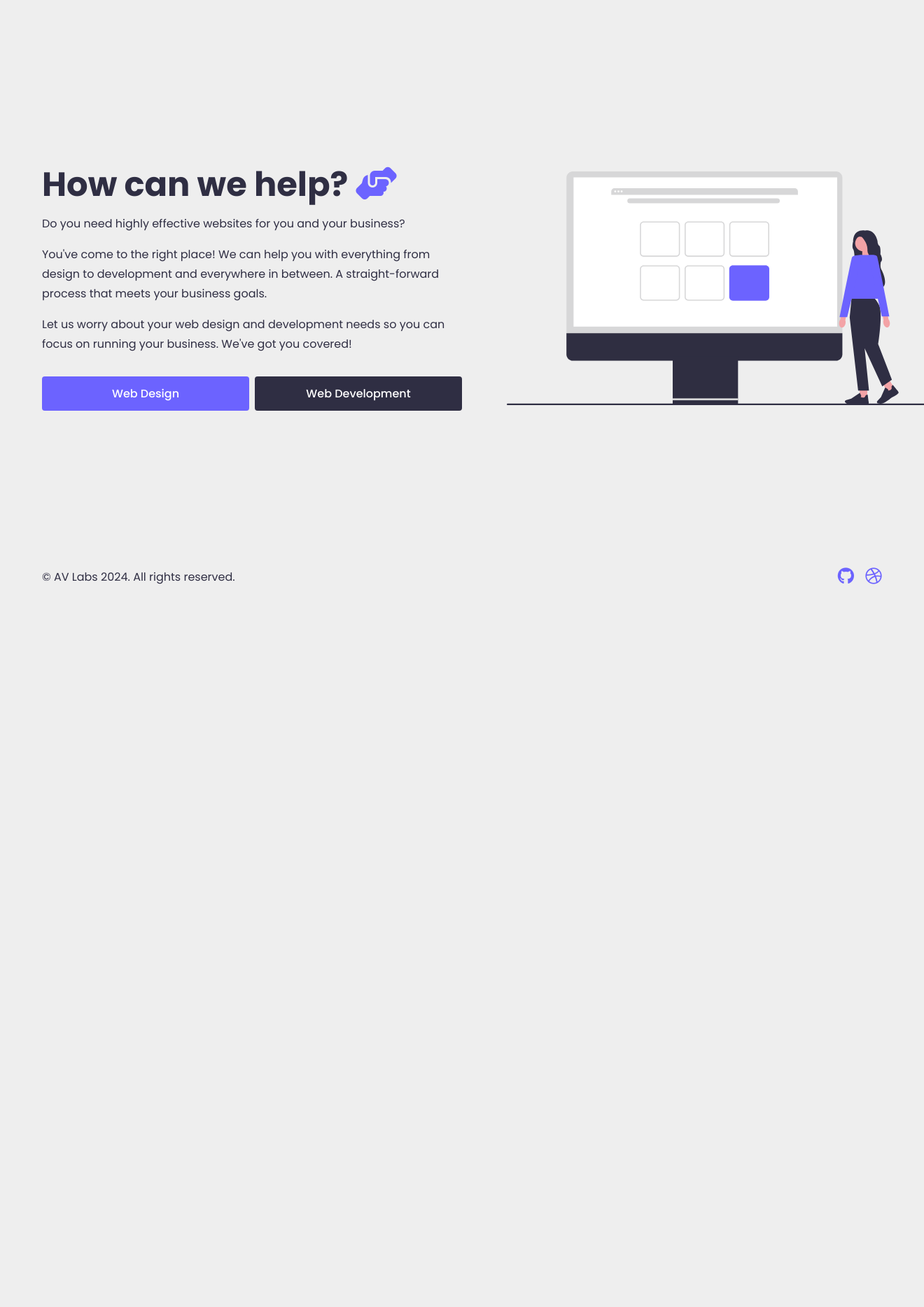
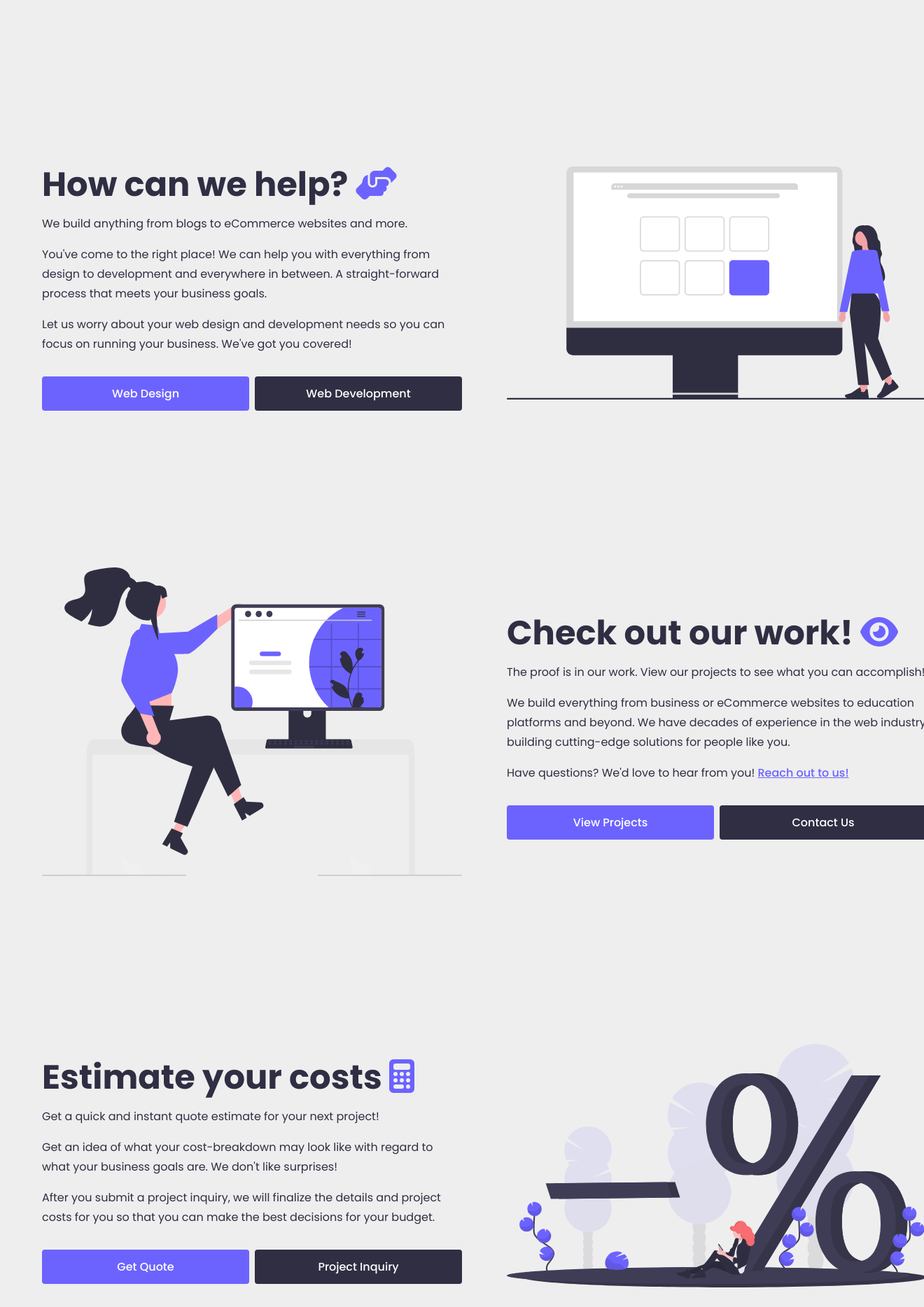
Before and after one commit to avlabsdev/avlabs-v2, a PHP site: page / in a window 1320 px wide. Shown: the part 688-2556 px from the top of the page at 70% size. Before the commit the page ends 1523 px from the top, so only its background shows below. Run offline with PHP 8.4, Linux system fonts and the light colour scheme; some libraries are stand-ins or nearby versions.

Commit message:
html, css, image updates

```diff
--- a/index.html
+++ b/index.html
@@ -55,7 +55,7 @@
             How can we help? <i class="fa-solid fa-handshake-angle"></i>
           </h2>
           <p>
-            Do you need highly effective websites for you and your business?
+            We build anything from blogs to eCommerce websites and more.
           </p>
           <p>
             You've come to the right place! We can help
@@ -75,6 +75,81 @@
         <img src="./assets/undraw_undraw_undraw_undraw_selection_f3no_jw9h_-1-_nxfh_-1-_6d1x.svg" alt="Illustration" />
       </div>
     </section>
+    <section id="section-projects">
+      <div class="container">
+        <img src="./assets/undraw_designer_life_re_6ywf.svg" alt="Illustration" />
+        <div class="copy">
+          <h2>
+            Check out our work! <i class="fa-solid fa-eye"></i>
+          </h2>
+          <p>
+            The proof is in our work. View our projects to see what you can accomplish!
+          </p>
+          <p>
+            We build everything from business or eCommerce websites to education platforms and beyond. We have decades
+            of experience in the web industry building cutting-edge solutions for people like
+            you.
+          </p>
+          <p>
+            Have questions? We'd love to hear from you! <a href="#/">Reach out to us!</a>
+          </p>
+          <div class="button-container">
+            <a href="./projects" class="button-primary">View Projects</a>
+            <a href="./support" class="button-secondary">Contact Us</a>
+          </div>
+        </div>
+      </div>
+    </section>
+    <section id="section-pricing">
+      <div class="container">
+        <div class="copy">
+          <h2>
+            Estimate your costs <i class="fa-solid fa-calculator"></i>
+          </h2>
+          <p>
+            Get a quick and instant quote estimate for your next project!
+          </p>
+          <p>
+            Get an idea of what your cost-breakdown may look like with regard to what your business goals are.
+            We don't like surprises!
+          </p>
+          <p>
+            After you submit a project inquiry, we will finalize the details and project costs for you so that you can
+            make the best decisions for your budget.
+          </p>
+          <div class="button-container">
+            <a href="./quote" class="button-primary">Get Quote</a>
+            <a href="./inquiry" class="button-secondary">Project Inquiry</a>
+          </div>
+        </div>
+        <img src="./assets/undraw_discount_d-4-bd.svg" alt="Illustration" />
+      </div>
+    </section>
+    <section id="section-support">
+      <div class="container">
+        <img src="./assets/undraw_showing_support_re_5f2v.svg" alt="Illustration" />
+        <div class="copy">
+          <h2>
+            Reach out to us! <i class="fa-solid fa-eye"></i>
+          </h2>
+          <p>
+            We are just a click away if you have any questions!
+          </p>
+          <p>
+            Send us a message or visit our support page for further assistance. Our business hours are Monday - Friday
+            from 8:00 AM - 5:00 PM.
+          </p>
+          <span class="italic">*We are closed for all major US holidays.</span>
+          <p>
+            We will get back to you within 24-48 hours after your submission.
+          </p>
+          <div class="button-container">
+            <a href="./projects" class="button-primary">Send Message</a>
+            <a href="./support" class="button-secondary">Get Support</a>
+          </div>
+        </div>
+      </div>
+    </section>
   </main>
   <footer>
     <div class="container">
--- a/style.css
+++ b/style.css
@@ -46,8 +46,14 @@ a {
   text-decoration: none;
 }
 
+p a {
+  color: #6c63ff;
+  text-decoration: underline;
+}
+
 .italic {
   font-style: italic;
+  font-weight: 400;
 }
 
 i {
@@ -100,39 +106,22 @@ section .container {
   gap: 1rem;
 }
 
-#section-intro img {
+section img {
   margin-bottom: 1rem;
   max-width: 50%;
 }
 
-#section-intro .container {
+section .container {
   flex-direction: row;
   align-items: center;
   gap: 4rem;
 }
 
-#section-intro .copy {
+section .copy {
   display: flex;
   flex-direction: column;
   gap: 1rem;
   min-width: 50%;
-}
-
-#section-services .container {
-  flex-direction: row;
-  gap: 4rem;
-  align-items: center;
-}
-
-#section-services .copy {
-  display: flex;
-  flex-direction: column;
-  gap: 1rem;
-  min-width: 50%;
-}
-
-#section-services img {
-  max-width: 50%;
 }
 
 .button-primary {
@@ -167,7 +156,7 @@ section .container {
 }
 
 footer {
-  margin-top: 4rem;
+  margin-top: 2rem;
 }
 
 footer .container {
```
Also changed, not shown: assets/undraw_designer_life_re_6ywf.svg (added), assets/undraw_discount_d-4-bd.svg (added), assets/undraw_showing_support_re_5f2v.svg (added).
